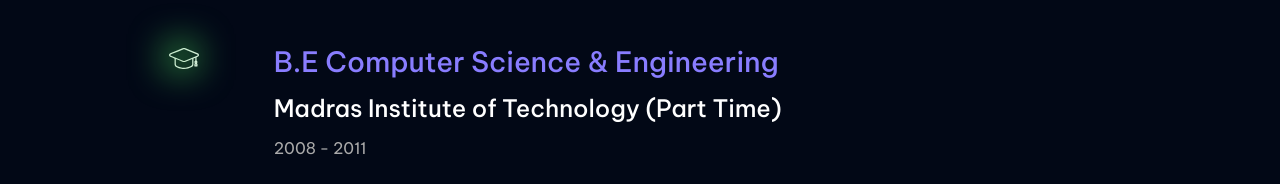
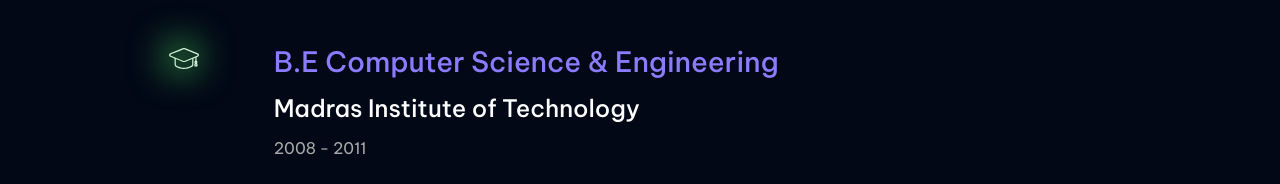
Before and after one commit to SudhanthiniA/profile, a plain HTML site: page index.html in a window 1280 px wide. Shown: the part 2264-2448 px from the top of the page. Drawn offline with Linux system fonts and the light colour scheme.

Commit message:
Design  Completed

```diff
--- a/index.html
+++ b/index.html
@@ -174,7 +174,7 @@
 
                 <div class="col-11 col-lg-8  ps-md-0 ps-3">
                     <h2 class="mb-3 fs-3 text-primary">B.E Computer Science &amp; Engineering</h2>
-                    <h3 class="mb-3 fs-4 text-white">Madras Institute of Technology (Part Time)</h3>
+                    <h3 class="mb-3 fs-4 text-white">Madras Institute of Technology</h3>
                     <h6 class="mb-3 text-midwhite fw-normal">2008 - 2011</h6>
                 </div>
             </div>
```
